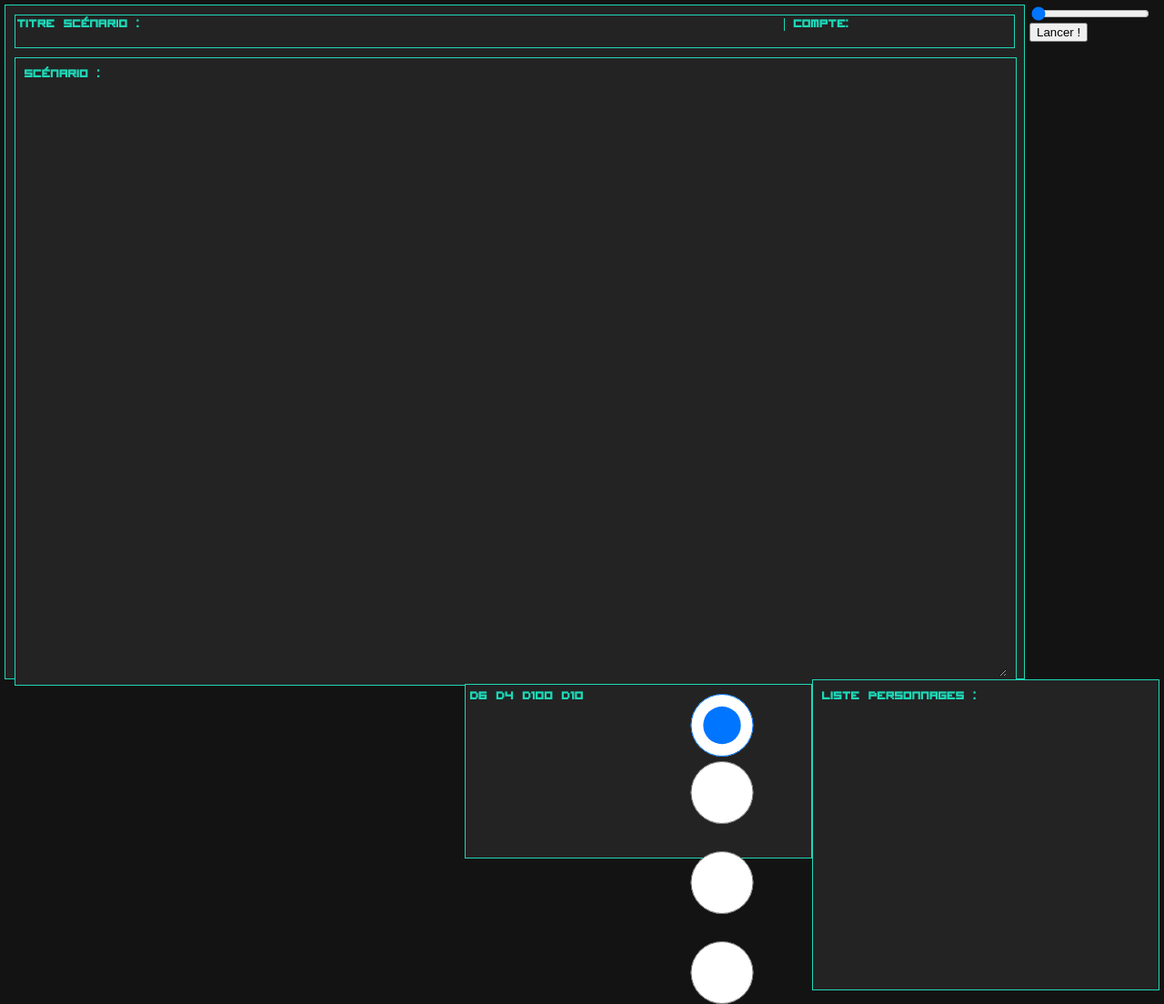
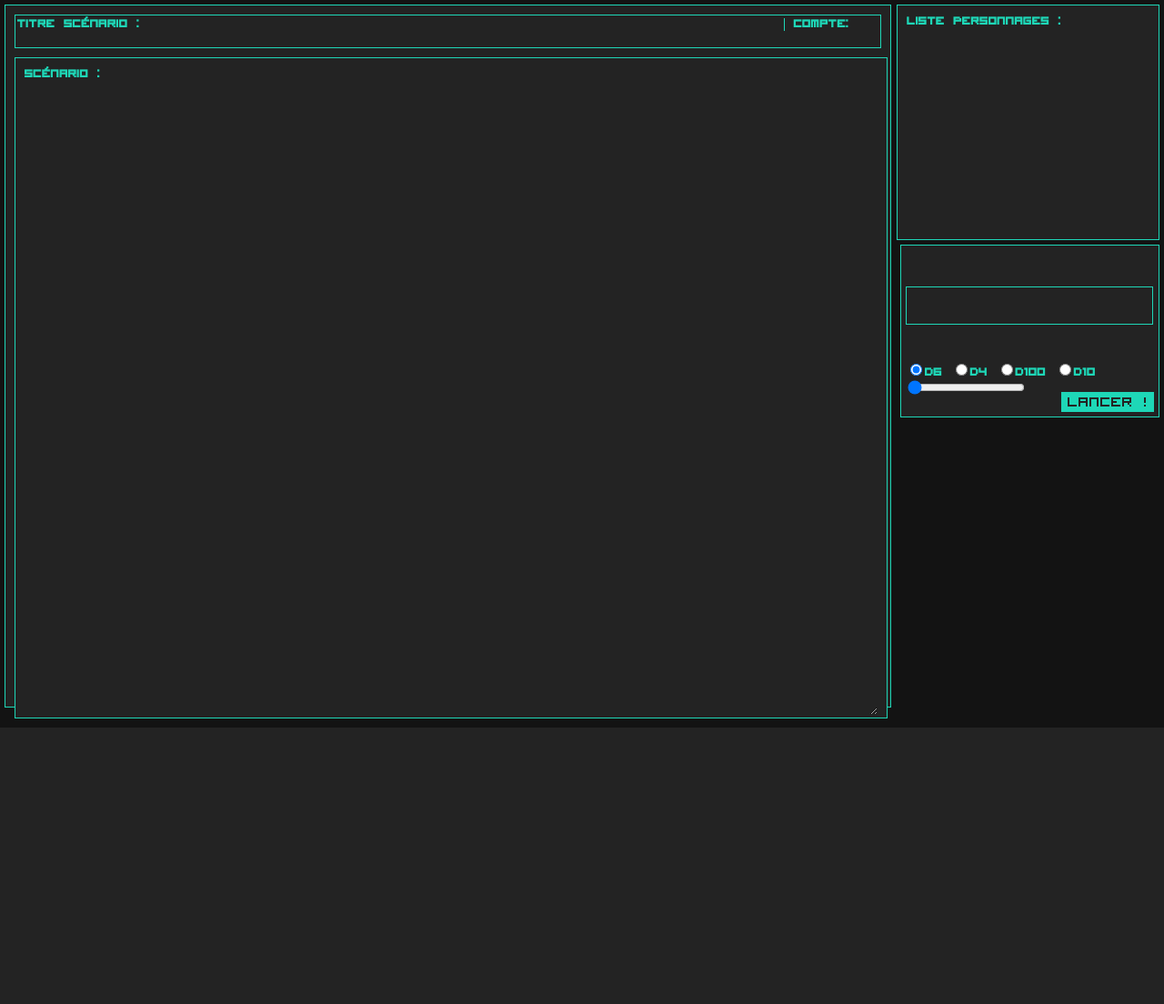
Before and after one commit to Laverone/log.rpg, a Flask app: page /home in a window 1280 px wide. Shown: the whole page at 91% size. After the commit the page ends 800 px from the top, so only its background shows below. Run offline with Flask 2, Linux system fonts and the light colour scheme; data that the repository does not hold is empty.

Commit message:
update home.html and styleHome.css

```diff
--- a/static/css/styleHome.css
+++ b/static/css/styleHome.css
@@ -10,7 +10,6 @@
     font-weight: bold;
     color: #1ed7b7;
 		margin:5px;
-
 }
 #divScenario
 {
@@ -20,8 +19,8 @@
   color: #1ed7b7;
   border:1px solid #1ed7b7;
   padding:10px;
-  width: 1100px;
-  height: 720px;
+  width: 75%;
+  height: 95%;
   float: left;
 	margin-right: 5px;
 
@@ -34,8 +33,8 @@
   color: #1ed7b7;
   border:1px solid #1ed7b7;
   padding:10px;
-  width:360px;
-  height:320px;
+  width:21%;
+  height:30%;
   float:right;
 }
 #divTitreCompt
@@ -43,7 +42,7 @@
     border:1px solid #1ed7b7;
     padding:2px;
 }
-input
+input[type="text"]
 {
   background: #232323;
   font-family: visitor;
@@ -74,15 +73,15 @@
   border:1px solid #1ed7b7;
   padding:10px;
   margin-top:10px;
-  width: 1080px;
-  height: 669px;
+  width: 98.5%;
+  height: 94%;
 }
 textarea
 {
-  max-width: 1080px;
-  max-height:656px;
-  min-width: 1080px;
-  min-height:656px;
+  max-width: 100%;
+  max-height:99%;
+  min-width: 100%;
+  min-height:99%;
   background: #232323;
   font-family: visitor;
   color: #1ed7b7;
@@ -92,75 +91,141 @@
 {
   outline:0px;
 }
-#btDices46
+#divDices
+{
+		background:#232323;
+		border:1px solid #1ed7b7;
+		padding:5px;
+		width:21.5%;
+		height:auto;
+		float: right;
+		margin-top:5px;
+}
+#result
+{
+	font-size: 40px;
+	float:left;
+	width:99%;
+	height:5%;
+	border:1px solid #1ed7b7;
+}
+#rollNbDice
+{
+	font-size:20px;
+	background-color: #232323;
+	font-family: visitor;
+	color: #1ed7b7;
+	margin-left:5px;
+	float:left;
+	width:15%;
+	text-align:center;
+	height:5.2%;
+	border:1px solid #1ed7b7;
+	margin-top:15px;
+	font-size: 20px;
+}
+.D4
 {
 	float: right;
 	margin-top:5px;
-	width:180px;
+	width:45%;
 	height:69px;
 	text-align: center;
 	font-family: visitor;
 	color: #1ed7b7;
 	border:none;
+	background-image:url("image/D4noHover.png");
 }
-#btDices46:focus
+.D4:hover
 {
-	  outline:0px;
+	background-image:url("image/D4.png");
 }
-#btDices10100
+.D6
 {
-	float: right;
-	margin-top:30px;
-	width:180px;
+	float: left;
+	margin-top:5px;
+	width:45%;
 	height:69px;
 	text-align: center;
 	font-family: visitor;
 	color: #1ed7b7;
 	border:none;
+	background-image:url("image/D6noHover.png");
 }
-#btDices10100:focus
+.D6:hover
 {
-	  outline:0px;
+	background-image:url("image/D6.png");
 }
-#divDices
+.D10
 {
-		background:#232323;
-		border:1px solid #1ed7b7;
-		padding:5px;
-		width:370px;
-		height:180px;
+	float: left;
+	margin-top:5px;
+	width:45%;
+	height:69px;
+	text-align: center;
+	font-family: visitor;
+	color: #1ed7b7;
+	border:none;
+	background-image:url("image/D10noHover.png");
+}
+.D10:hover
+{
+	background-image:url("image/D10.png");
+}
+.D100
+{
 	float: right;
 	margin-top:5px;
+	width:45%;
+	height:69px;
+	text-align: center;
+	font-family: visitor;
+	color: #1ed7b7;
+	border:none;
+	background-image:url("image/D100noHover.png");
 }
-.imgD4
+.D100:hover
 {
-	background-image:url("../image/D4noHover.png");
+	background-image:url("image/D100.png");
 }
-.imgD4:hover
+#btScenario
 {
-	background-image:url("../image/D4.png");
+	font-family: visitor;
+	margin-left:5px;
+	float:right;
+	width:22%;
+	text-align:center;
+	line-height:center;
+	height:5.2%;
+	border:1px solid #1ed7b7;
+	margin-top:15px;
+	font-size: 20px;
+	background-color: #1ed7b7;
+	color: #232323;
 }
-.imgD6
+#btScenario:hover
 {
-	background-image:url("../image/D6noHover.png");
+	background-color:#232323;
+	color: #1ed7b7;
+	border: 1px solid #1ed7b7;
 }
-.imgD6:hover
+button[type="button"]
 {
-	background-image:url("../image/D6.png");
+	font-family: visitor;
+	float:right;
+	width:auto;
+	text-align:center;
+	line-height:center;
+	height:auto;
+	border:1px solid #1ed7b7;
+	margin-top:15px;
+	font-size: 20px;
+	background-color: #1ed7b7;
+	color: #232323;
 }
-.imgD10
+button[type="button"]:hover
 {
-	background-image:url("../image/D10noHover.png");
+	background-color:#232323;
+	color: #1ed7b7;
+	border: 1px solid #1ed7b7;
 }
-.imgD10:hover
-{
-	background-image:url("../image/D10.png");
-}
-.imgD100
-{
-	background-image:url("../image/D100noHover.png");
-}
-.imgD100:hover
-{
-	background-image:url("../image/D100.png");
-}
--- a/templates/home.html
+++ b/templates/home.html
@@ -1,5 +1,7 @@
 <head>
   <link rel="stylesheet" href="/static/css/styleHome.css" media="screen" type="text/css" />
+</head>
+
 </head>
 
 <body>
@@ -26,15 +28,13 @@
     </div>
     <form action="/home">
       <div id="divDices">
+        <p id="result"></p>
         <input id="btDices46" class="imgD6" type="radio" title="D6" name="dice" value="6" checked>D6</input>
         <input id="btDices46" class="imgD4" type="radio" title="D4" name="dice" value="4">D4</input>
         <input id="btDices10100" class="imgD100" type="radio" title="D100" name="dice" value="100">D100</input>
         <input id="btDices10100" class="imgD10" type="radio" title="D10" name="dice" value="10">D10</input>
-      </div>
-      <div>
         <input id="nbDice" type="range" name="nbDice" value="1" min="1" max="10">
         <button type="button" onclick="getRoll()">Lancer !</button>
-        <p id="result"></p>
       </div>
     </form>
   </form>
```
Lines whose indentation alone changed are shown as unchanged.
